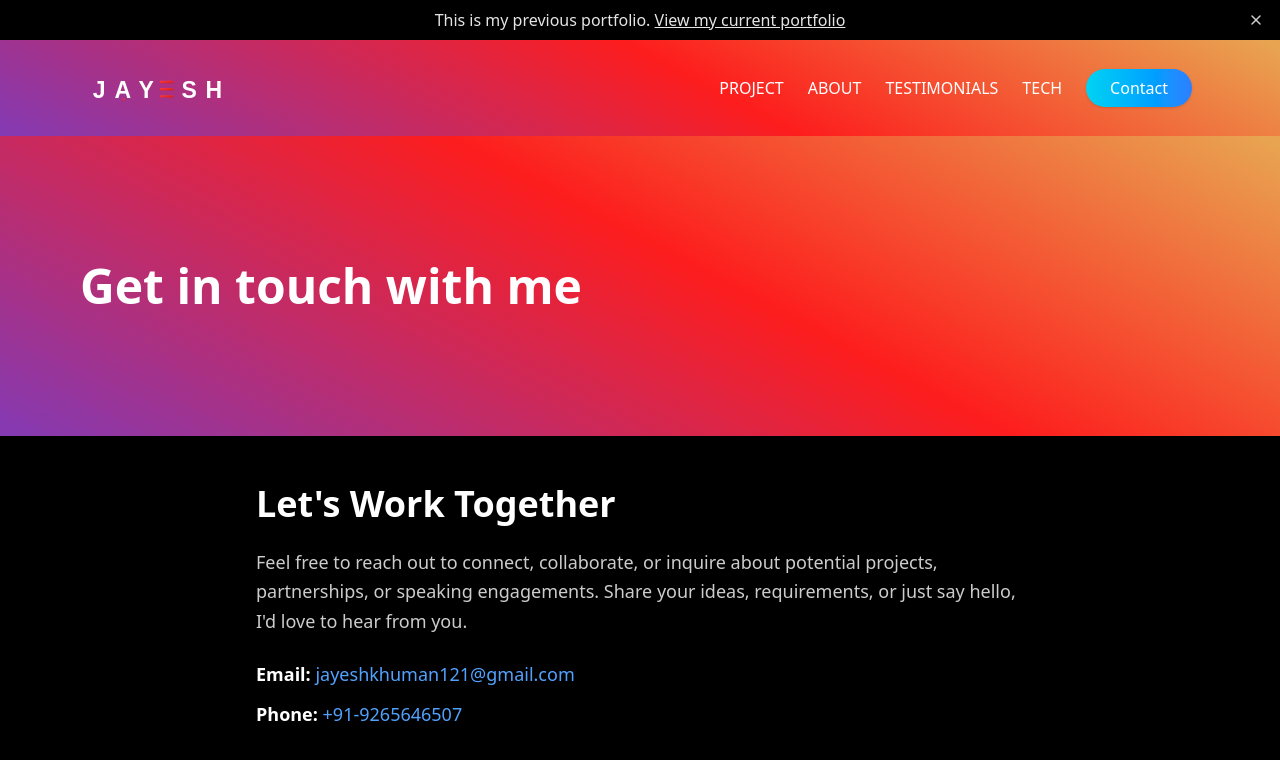
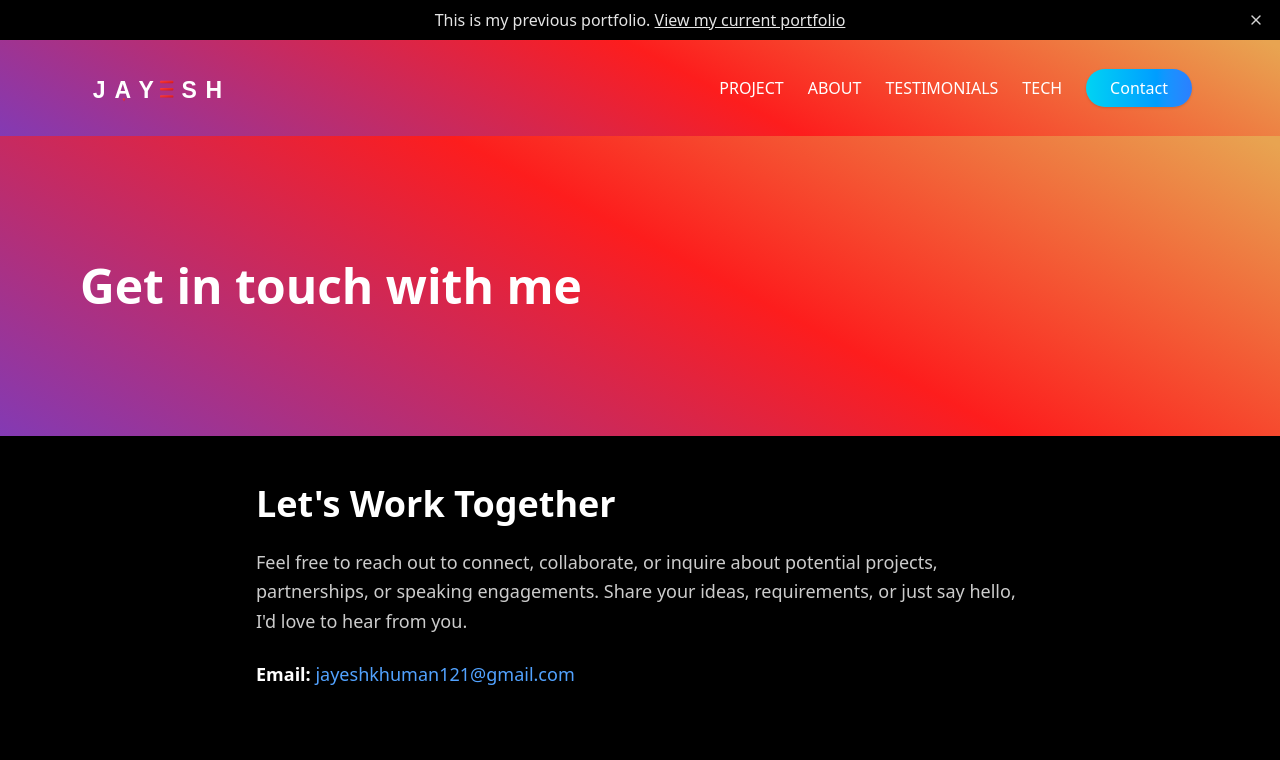
Before and after one commit to Bunny099/jayesh, a Next.js app: page /contact in a window 1280 px wide. Shown: the top 760 px of the page. Built offline with nearby package versions, Linux system fonts and the light colour scheme.

Commit message:
update:remove the number form contact page

```diff
--- a/app/contact/page.tsx
+++ b/app/contact/page.tsx
@@ -30,15 +30,6 @@ export default function Contact() {
                 jayeshkhuman121@gmail.com
               </a>
             </p>
-            <p>
-              <span className="font-semibold">Phone:</span>{" "}
-              <a
-                href="tel:+919265646507"
-                className="text-blue-400 hover:underline"
-              >
-                +91-9265646507
-              </a>
-            </p>
           </div>
         </div>
       </div>
```
